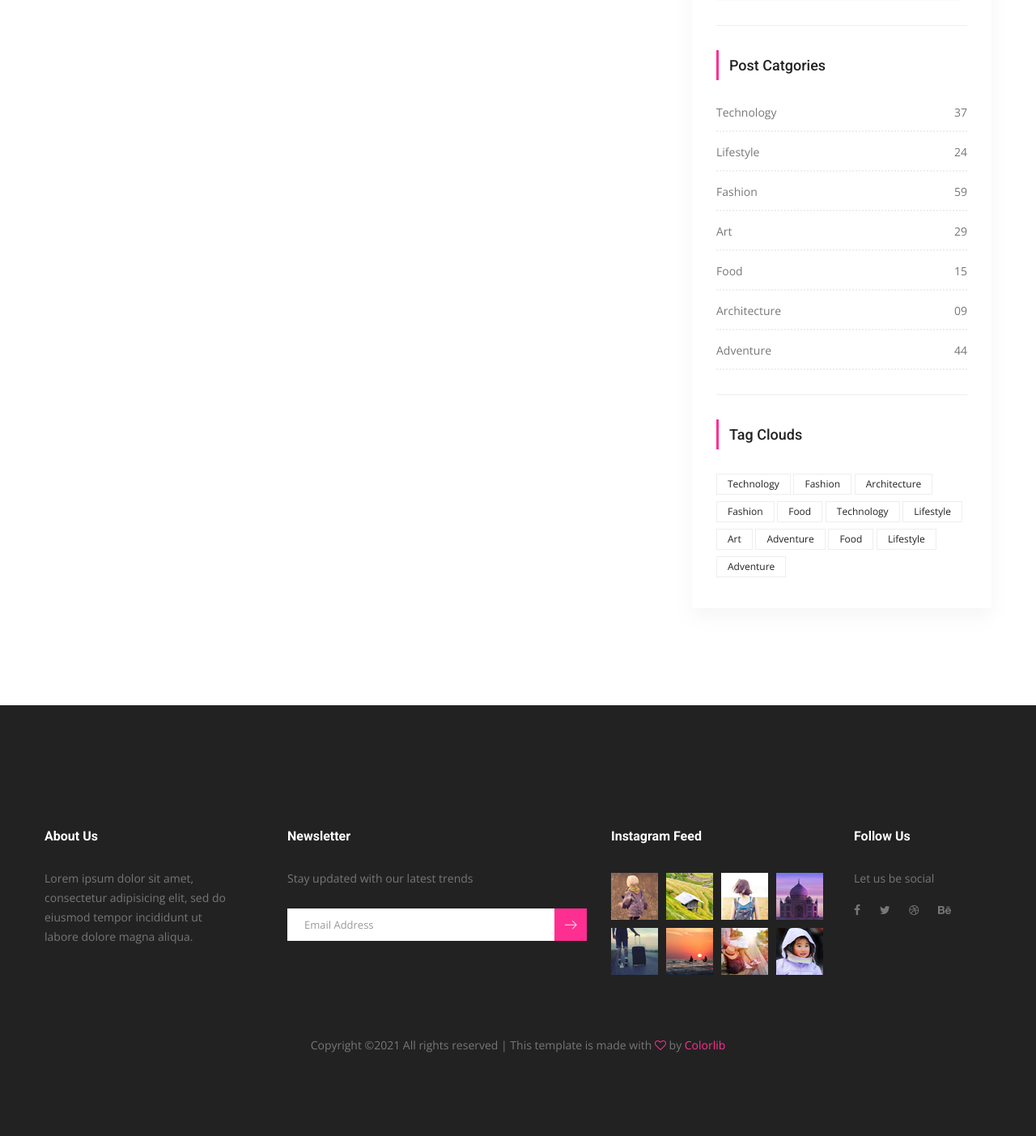
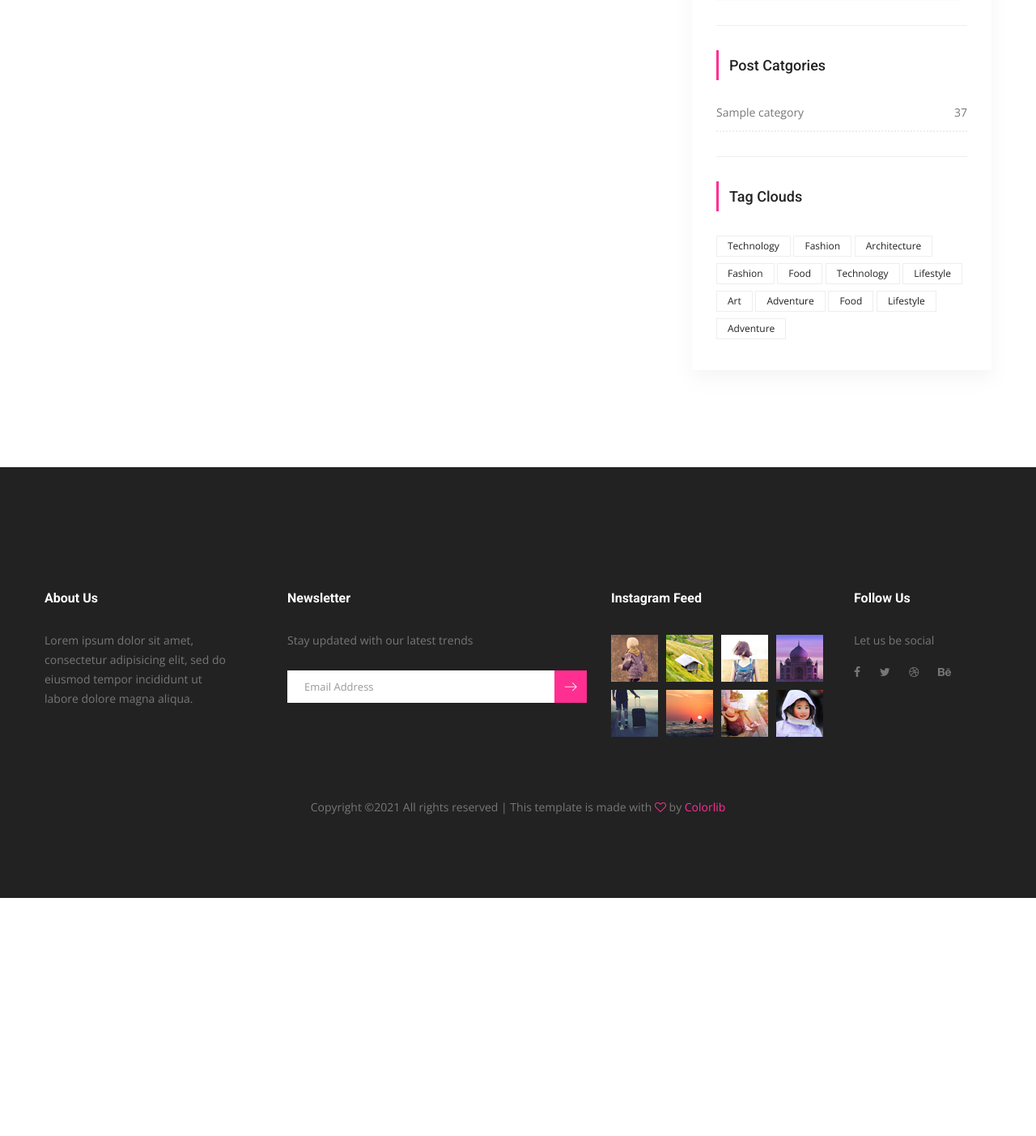
Before and after one commit to gurnitha/django-fantom-blog, a Django app: page / in a window 1280 px wide. Shown: the part 1967-3370 px from the top of the page at 81% size. After the commit the page ends 3076 px from the top, so only its background shows below. Run offline with Django 3.2, Linux system fonts and the light colour scheme; tables that the repository leaves empty hold one stand-in row (values such as "Sample post"); grey boxes marked "Sample" are stand-in pictures; some libraries are stand-ins or nearby versions.

Commit message:
17.1 Create Custom Tags and display categories

```diff
--- /dev/null
+++ b/posts/templatetags/cutom_tags.py
@@ -0,0 +1,15 @@
+# post/templatestags/custom_tags.py
+
+# Django modules
+from django import template
+
+# Locals
+from posts.models import Category
+
+
+# Register template Library module of the template
+register = template.Library()
+
+@register.simple_tag(name="categories")
+def all_categories():
+	return Category.objects.all()
--- a/templates/posts/sight_side.html
+++ b/templates/posts/sight_side.html
@@ -1,4 +1,5 @@
 {% load static %}
+{% load cutom_tags %}
 
 <div class="col-lg-4">
     <div class="blog_right_sidebar">
@@ -63,48 +64,16 @@
         <aside class="single_sidebar_widget post_category_widget">
             <h4 class="widget_title">Post Catgories</h4>
             <ul class="list cat-list">
+
+            	{% categories as categories %}
+            	{% for category in categories %}
                 <li>
                     <a href="#" class="d-flex justify-content-between">
-                                            <p>Technology</p>
+                        <p>{{category.title}}</p>
                         <p>37</p>
                     </a>
                 </li>
-                                    <li>
-                                        <a href="#" class="d-flex justify-content-between">
-                                            <p>Lifestyle</p>
-                                            <p>24</p>
-                                        </a>
-                                    </li>
-                                    <li>
-                                        <a href="#" class="d-flex justify-content-between">
-                                            <p>Fashion</p>
-                                            <p>59</p>
-                                        </a>
-                                    </li>
-                                    <li>
-                                        <a href="#" class="d-flex justify-content-between">
-                                            <p>Art</p>
-                                            <p>29</p>
-                                        </a>
-                                    </li>
-                                    <li>
-                                        <a href="#" class="d-flex justify-content-between">
-                                            <p>Food</p>
-                                            <p>15</p>
-                                        </a>
-                                    </li>
-                                    <li>
-                                        <a href="#" class="d-flex justify-content-between">
-                                            <p>Architecture</p>
-                                            <p>09</p>
-                                        </a>
-                                    </li>
-                                    <li>
-                                        <a href="#" class="d-flex justify-content-between">
-                                            <p>Adventure</p>
-                                            <p>44</p>
-                                        </a>
-                                    </li>
+                {% endfor %}
             </ul>
             <div class="br"></div>
         </aside>
```
Also changed, not shown: README.md, posts/templatetags/__init__.py (added). Lines whose indentation alone changed are shown as unchanged.
